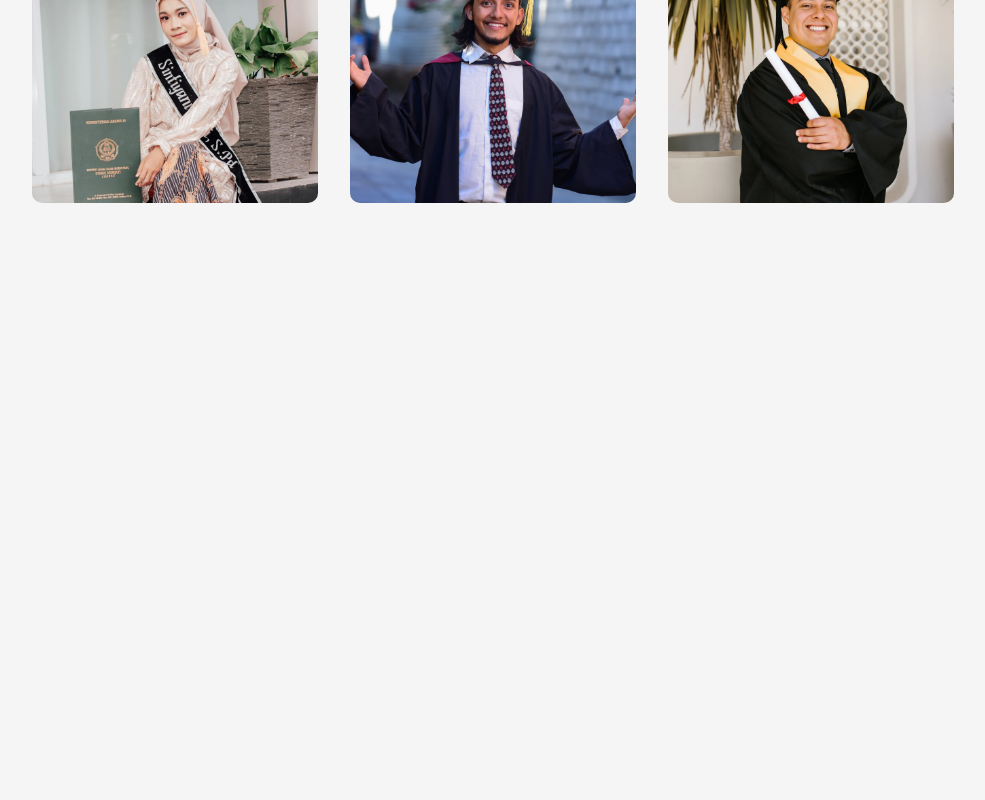
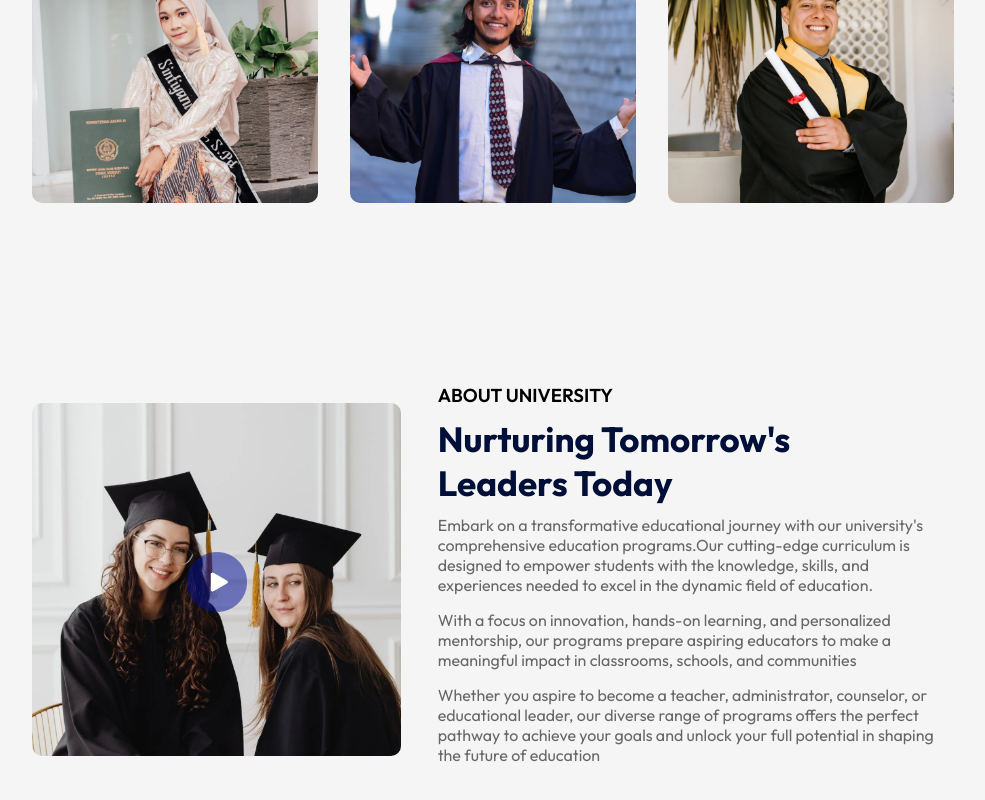
Before and after one commit to rashima200/Edusity, a React (Vite) app: page / in a window 1280 px wide. Shown: the part 1098-1898 px from the top of the page, without its empty margins (147-1132 px from the left). Before the commit the page ends 1381 px from the top, so only its background shows below. Built offline with nearby package versions, Linux system fonts and the light colour scheme.

Commit message:
feat about section added

```diff
--- a/src/App.jsx
+++ b/src/App.jsx
@@ -3,6 +3,7 @@
 import Hero from './components/Hero/Hero'
 import Programs from './components/Programs/Programs'
 import Title from './components/Title/Title'
+import About from './components/About/About'
 
 
 const App = () => {
@@ -13,6 +14,7 @@
      <div className="container">
       <Title subTitle='Our PROGRAM' title='What We Offer'/>
      <Programs/>
+     <About/>
      </div>
     </div>
   )
--- /dev/null
+++ b/src/components/About/About.css
@@ -0,0 +1,41 @@
+.about{
+    margin: 180px auto;
+    display: flex;
+    align-items: center;
+    justify-content: space-between;
+    width: 90%;
+}
+.about-left{
+    flex-basis: 40%;
+    position: relative;
+}
+.about-right{
+    flex-basis: 56%;
+}
+.about-img{
+    width: 100%;
+    border-radius: 10px;
+}
+.play-icon{
+    width: 60px;
+    position: absolute;
+    top: 50%;
+    left: 50%;
+    transform: translate(-50%, -50%);
+
+}
+.about h3{
+    font-weight: 600;
+    font-weight: 16px;
+    counter-reset: #212EA0;
+}
+.about h2{
+    font-size: 35px;
+    color: #000F38;
+    margin: 10px 0;
+    max-width: 400px;
+}
+.about p{
+    color: #676767;
+    margin-bottom: 15px;
+}
--- /dev/null
+++ b/src/components/About/About.jsx
@@ -0,0 +1,35 @@
+import React from 'react'
+import './About.css'
+import about_img from '../../assets/about.png'
+import play_icon from '../../assets/play-icon.png'
+
+const About = () => {
+  return (
+    <div className='about'>
+        <div className="about-left">
+            <img src={about_img} alt="" className='about-img' />
+            <img src={play_icon} alt="" className='play-icon' />
+        </div>
+        <div className="about-right">
+            <h3>ABOUT UNIVERSITY</h3>
+            <h2>Nurturing Tomorrow's Leaders Today</h2>
+            <p>Embark on a transformative educational journey with our
+                university's comprehensive education programs.Our cutting-edge
+                curriculum is designed to empower students with the knowledge,
+                skills, and experiences needed to excel in the dynamic field of
+                education.</p>
+            <p>With a focus on innovation, hands-on learning, and personalized
+                mentorship, our programs prepare aspiring educators to make a
+                meaningful impact in classrooms, schools, and communities</p>
+            <p>Whether you aspire to become a teacher, administrator,
+                counselor, or educational leader, our diverse range of programs
+                offers the perfect pathway to achieve your goals and unlock your
+                full potential  in shaping the future of education</p>
+
+        </div>
+
+    </div>
+  )
+}
+
+export default About
--- a/src/components/Navbar/Navbar.css
+++ b/src/components/Navbar/Navbar.css
@@ -21,3 +21,7 @@
     margin: 5px 20px;
     font-size: 16px;
 }
+.dark-nav{
+   background: #212EA0;
+   transition: 0.5s;
+}
--- a/src/components/Navbar/Navbar.jsx
+++ b/src/components/Navbar/Navbar.jsx
@@ -4,7 +4,7 @@
 
 const Navbar = () => {
   return (
-    <nav className= 'container'>
+    <nav className= 'container dark-nav'>
      <img src= {logo} alt= "" className = 'logo' />
      <ul>
       <li>Home</li>
```
